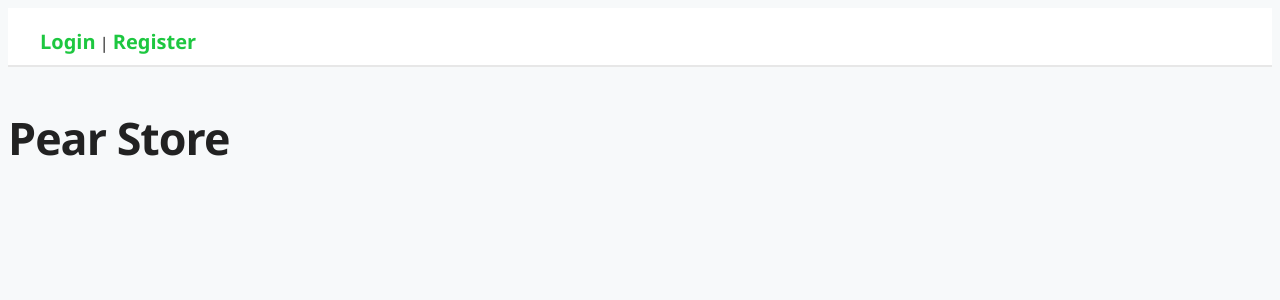
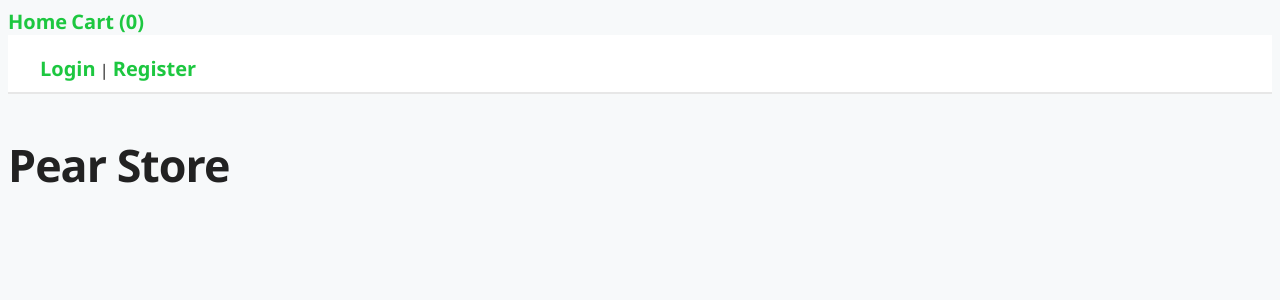
Before and after one commit to callhimcoul/Pear-Store, a Flask app: page / in a window 1280 px wide. Shown: the top 300 px of the page. Run offline with Flask 3, Linux system fonts and the light colour scheme; data that the repository does not hold is empty; some libraries are stand-ins or nearby versions.

Commit message:
Cart hinzugefügt, sql injection vulnerability

```diff
--- a/app.py
+++ b/app.py
@@ -1,6 +1,6 @@
 import os
 import psycopg2
-from flask import Flask, render_template, request, redirect, session, url_for
+from flask import Flask, render_template, request, redirect, session, url_for, flash
 
 app = Flask(__name__)
 app.secret_key = 'pear-secret'
@@ -136,6 +136,124 @@ def product(prod_id):
     conn.close()
     return render_template('review.html', product=product, reviews=reviews, review_msg=review_msg)
 
+
+
+# ---- Cart----
+def _get_cart():
+    cart = session.get('cart')
+    if not isinstance(cart, dict):
+        cart = {}
+        session['cart'] = cart
+    return cart
+
+@app.context_processor
+def inject_cart_count():
+    cart = session.get('cart', {})
+    # values are ints already, keys könnten string sein
+    return {'cart_count': sum(cart.values())}
+
+# ---- Cart endpoints ----
+@app.route('/cart')
+def view_cart():
+    cart = session.get('cart', {})
+    items = []
+
+    if cart:
+
+        # unsicher weil ids int und string sein können
+
+        id_values = []
+        for k in list(cart.keys()):
+            # int
+            if isinstance(k, str) and k.isdigit():
+                id_values.append(int(k))
+            else:
+                # string
+                id_values.append(str(k))
+
+        session['cart'] = cart  # keep as-is
+
+
+        # sql injection vulnerable, weil id alles ein kann
+
+        if id_values:
+            conn = get_db()
+            cur = conn.cursor()
+
+            sql = "SELECT id, name, description, image FROM products WHERE id = %s;"
+            rows = []
+
+            try:
+                for pid in id_values:
+
+
+                    cur.execute(sql, (pid,))
+                    rec = cur.fetchone()
+                    if rec:
+                        rows.append(rec)
+            finally:
+                cur.close()
+                conn.close()
+            # 3) Attach quantities (cart keys are strings)
+            items = [
+                {
+                    'id': r[0],
+                    'name': r[1],
+                    'description': r[2],
+                    'image': r[3],
+                    'qty': cart.get(str(r[0]), 0)
+                }
+                for r in rows
+            ]
+
+    total_qty = sum(i['qty'] for i in items)
+    return render_template('cart.html', items=items, total_qty=total_qty)
+
+
+@app.route('/cart/add/<int:prod_id>', methods=['POST'])
+def add_to_cart(prod_id):
+    cart = _get_cart()
+    key = str(prod_id)                 # store as string
+    cart[key] = cart.get(key, 0) + 1
+    session['cart'] = cart
+    return redirect(request.referrer or url_for('index'))
+
+@app.route('/cart/remove/<int:prod_id>', methods=['POST'])
+def remove_from_cart(prod_id):
+    cart = _get_cart()
+    cart.pop(str(prod_id), None)       # remove using string key
+    session['cart'] = cart
+    return redirect(url_for('view_cart'))
+
+@app.route('/cart/update/<int:prod_id>', methods=['POST'])
+def update_cart_item(prod_id):
+    cart = _get_cart()
+    key = str(prod_id)
+    try:
+        qty = int(request.form.get('qty', '1'))
+    except ValueError:
+        qty = 1
+    qty = max(0, min(qty, 99))
+    if qty == 0:
+        cart.pop(key, None)
+    else:
+        cart[key] = qty
+    session['cart'] = cart
+    return redirect(url_for('view_cart'))
+
+
+
+@app.route('/cart/clear', methods=['POST'])
+def clear_cart():
+    session.pop('cart', None)
+    # optional: from flask import flash
+    # flash('Cart cleared.')
+    return redirect(url_for('view_cart'))
+
+
+
+
+
 if __name__ == '__main__':
     init_db()
     app.run(host='0.0.0.0', port=5000)
--- a/templates/base.html
+++ b/templates/base.html
@@ -5,6 +5,15 @@
     <link rel="stylesheet" href="{{ url_for('static', filename='style.css') }}">
 </head>
 <body>
+
+
+
+<nav>
+    <a href="{{ url_for('index') }}">Home</a>
+    <a href="{{ url_for('view_cart') }}">Cart ({{ cart_count or 0 }})</a>
+
+</nav>
+
 <div class="header">
     {% if session.username %}
     <span>Hello, {{ session.username }} | <a href="{{ url_for('logout') }}">Logout</a></span>
--- a/templates/store.html
+++ b/templates/store.html
@@ -8,6 +8,12 @@
         <div class="card-desc">
             <a href="{{ url_for('product', prod_id=p[0]) }}"><b>{{ p[1] }}</b></a>
             <p>{{ p[2] }}</p>
+
+
+            <!-- NEW: add-to-cart -->
+            <form action="{{ url_for('add_to_cart', prod_id=p[0]) }}" method="post">
+                <button type="submit">Add to cart</button>
+            </form>
         </div>
     </li>
     {% endfor %}
```
Also changed, not shown: templates/cart.html (added, +34 -0 lines), README.md.
